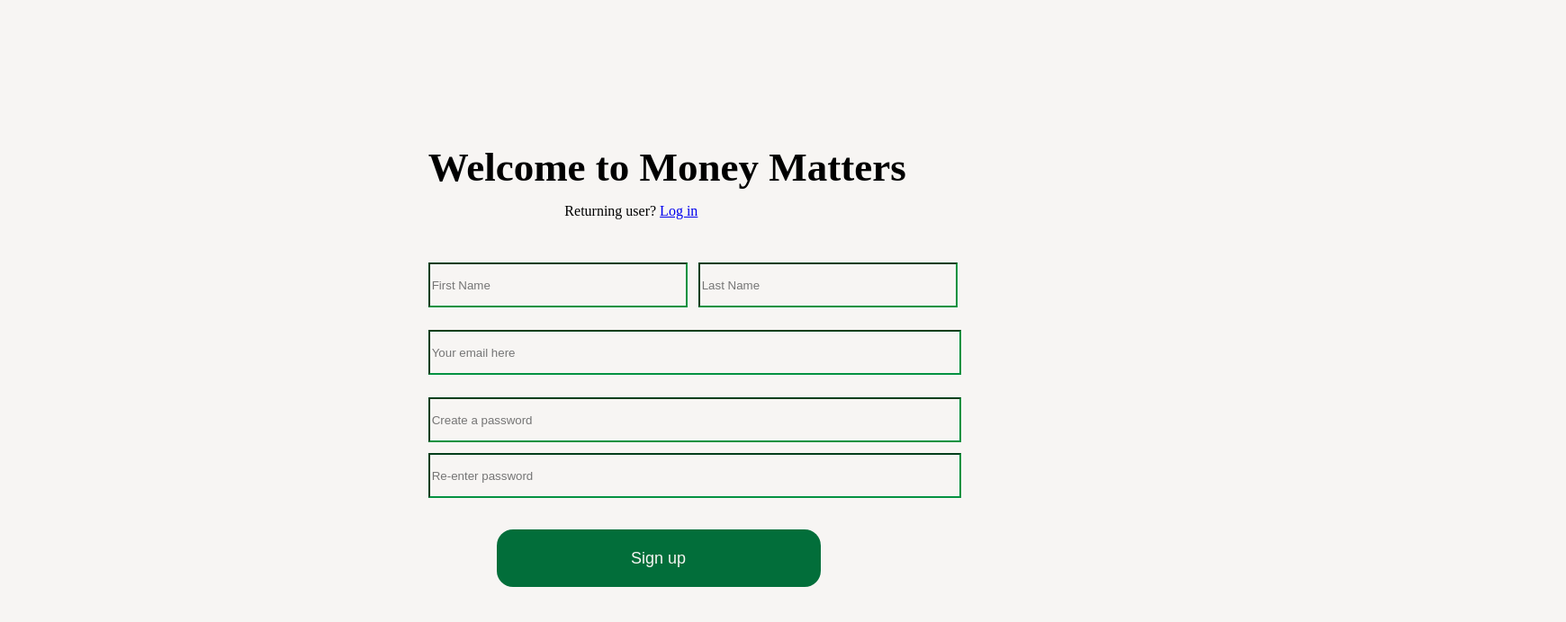
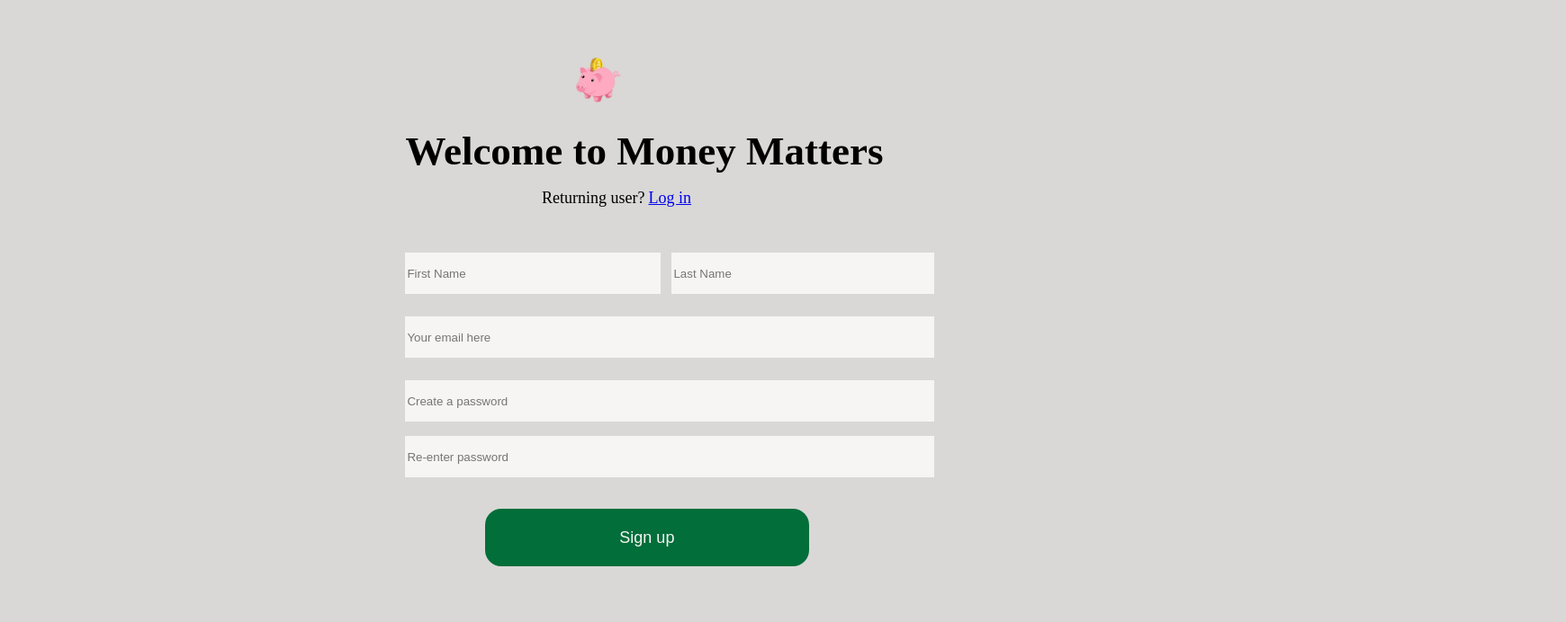
Before and after one commit to carlosra0345/TAMUHACK-2023, a plain HTML site: page signup.html in a window 1280 px wide. Shown: the whole page at 90% size, 1740 px wide, since content can reach past the window. Drawn offline with Linux system fonts and the light colour scheme.

Commit message:
completed front end for login and signup page

```diff
--- a/signup.html
+++ b/signup.html
@@ -8,7 +8,7 @@
     <title>Money Masters SignUp</title>
 </head>
 <body>
-
+        <img class="icon" src="darker_pigIcon.jpg">
         <h1 class="welcome-header">Welcome to Money Matters </h1>
         <p class="returning-user-prompt">Returning user?</p>
         <a href="login.html" class="login-anchor">Log in</a>
@@ -31,8 +31,6 @@
             <br>
             <!--Submission button-->
             <button class="submit-button" type="submit">Sign up</button>
-
-
         </form>
 </body>
 </html>
--- a/signupStyle.css
+++ b/signupStyle.css
@@ -1,77 +1,99 @@
 *{
-    background-color : #F7F5F3;
+    background-color : #d9d8d6;
 }
 
+.icon{
+    position : relative;
+    left : 50%;
+    top : 7vh;
+    width : 50px;
+    height : 50px;
+}
 .welcome-header{
     position : relative;
-    left : 37%;
+    left : 35%;
     font-size : 45px;
-    margin-top : 20vh;
+    margin-top : 10vh;
 }
 
 .returning-user-prompt{
+    font-size : 18px;
     display : inline-block;
     position : relative;
-    left : 49%;
+    left : 47%;
     bottom : 4vh;
 }
 
 .login-anchor{
+    font-size : 18px;
     position : relative;
-    left : 49%;
+    left : 47%;
     bottom : 4vh;
 }
 
 .name{
     position : relative;
-    left : 37%;
+    left : 35%;
+    background-color : #d9d8d6;
 }
 
 .first-name{
+    border : none;
     height : 5.5vh;
     width : 35vh;
     margin-right : 8px;
     border-color : #059241;
+    background-color : #F7F5F3;
 }
 
 .last-name{
+    border : none;
     height : 5.5vh;
-    width : 35vh;
+    width : 36vh;
     margin-bottom : 25px;
     border-color : #059241;
+    background-color : #F7F5F3;
+}
+
+.email{
+    background-color : #d9d8d6;
 }
 
 .email-address{
     height : 5.5vh;
+    border : none;
     position : relative;
-    left : 37%;
+    left : 35%;
     width : 73vh;
     margin-bottom : 25px;
-    border-color : #059241;
+    border : none;
+    background-color : #F7F5F3;
 }
 
 .password-create{
     height : 5.5vh;
     position : relative;
-    left : 37%;
+    left : 35%;
     width : 73vh;
-    border-color : #059241;
+    background-color : #F7F5F3;
 }
 
 .password{
     height : 5.5vh;
     width : 73vh;
-    margin-bottom : 25px;
-    border-color : #059241;
+    margin-bottom : 35px;
+    border : none;
+    background-color : #F7F5F3;
 }
 
 .reaffirm-password{
     height : 5.5vh;
     width : 73vh;
     position : relative;
-    left : 37%;
+    left : 35%;
     margin-bottom : 35px;
-    border-color : #059241;
+    border : none;
+    background-color : #F7F5F3;
 }
 
 .submit-button{
@@ -79,7 +101,7 @@
     position : relative;
     height : 8vh;
     width : 45vh;
-    left : 43%;
+    left : 42%;
     border : none;
     background-color : #026E3A;
     color : #F7F5F3;
@@ -87,3 +109,16 @@
     border-radius : 18px;
     border-color : #059241;
 }
+
+.submit-button:hover{
+    opacity : 0.8;
+    cursor : pointer;
+}
+
+.submit-button:active{
+    opacity : 0.4;
+}
+
+.form-section{
+    background-color : #d9d8d6;
+}
```
Also changed, not shown: darker_pigIcon.jpg (added), signup_site_logo.jpg (deleted). Lines whose indentation alone changed are shown as unchanged.
